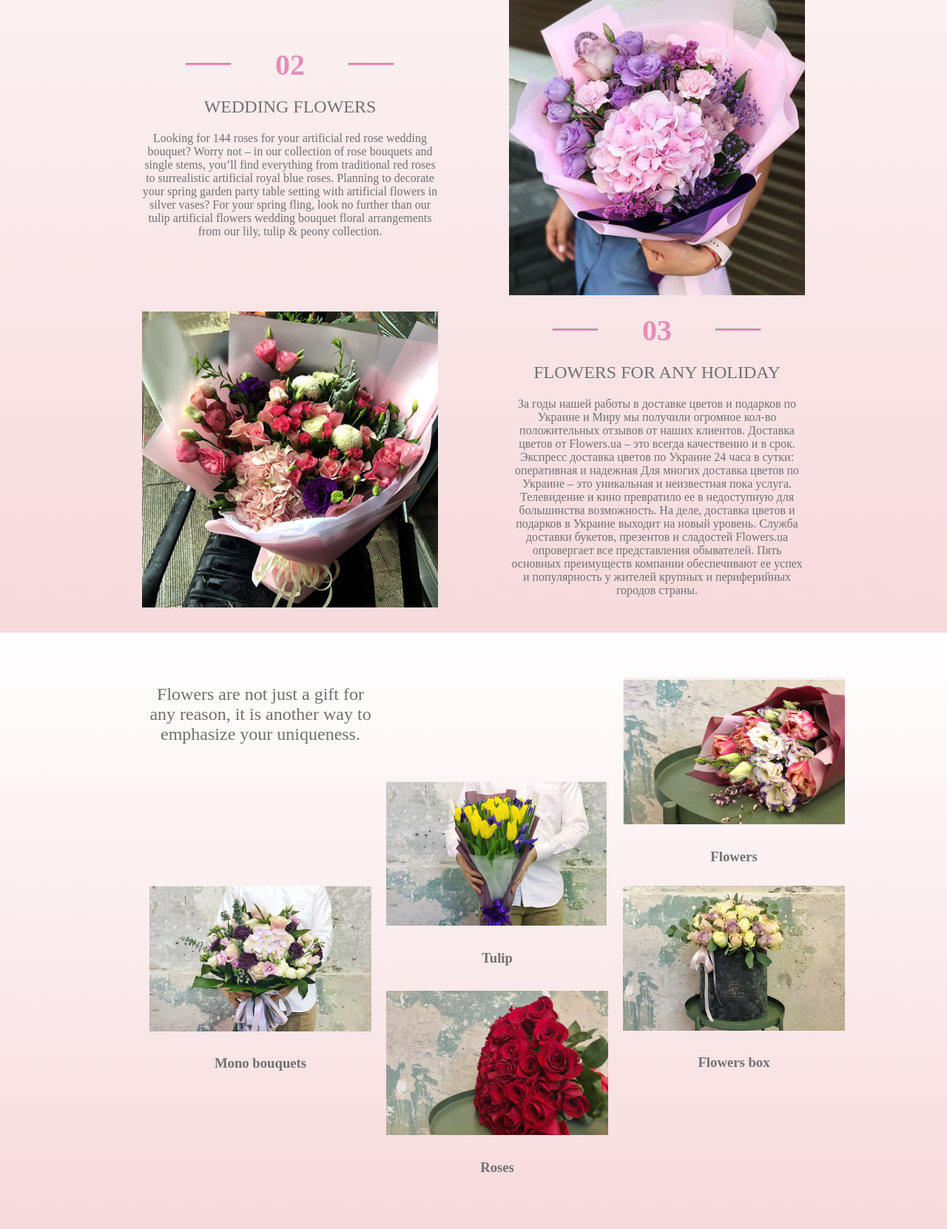
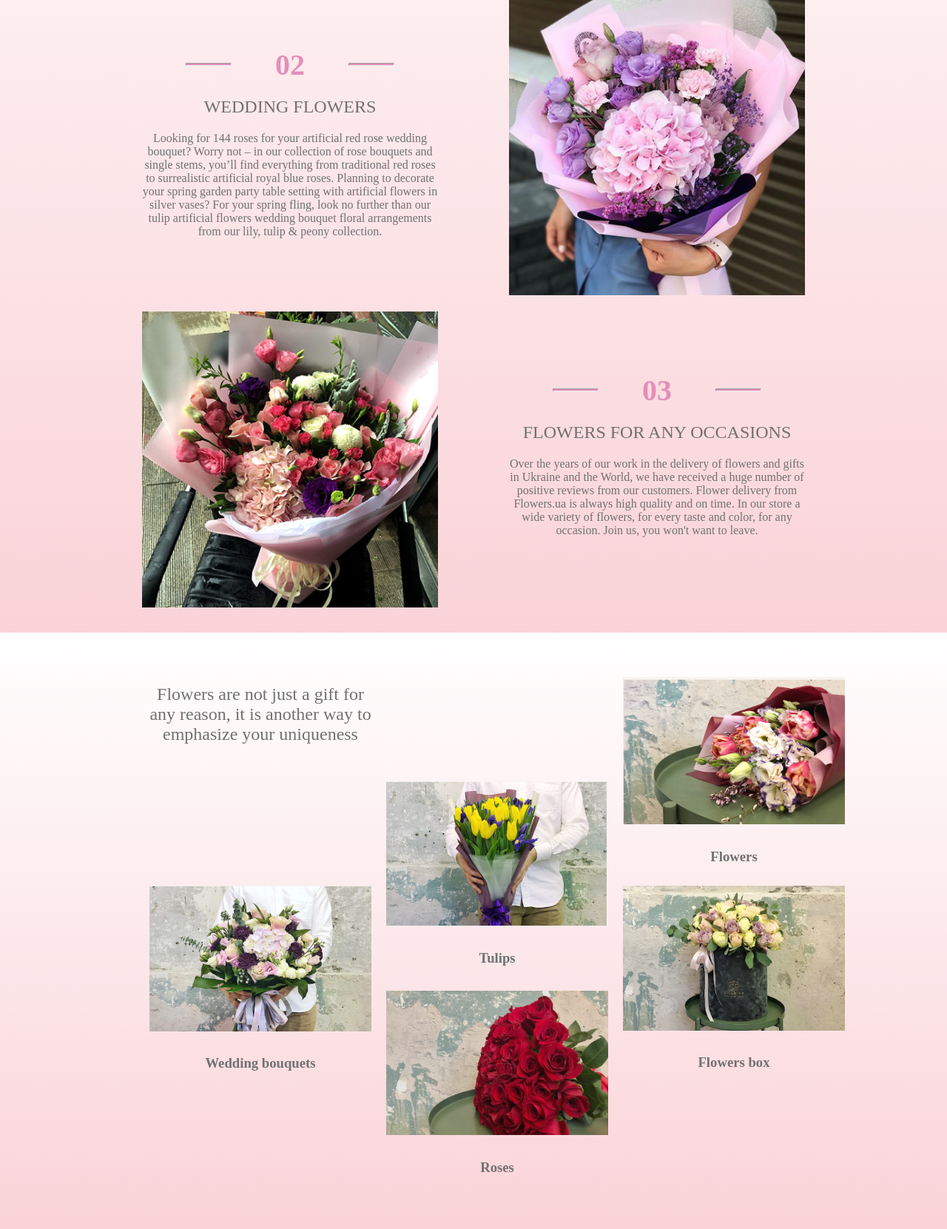
Before and after one commit to SashaNastyaLena/Flower_Store, a PHP site: page / in a window 1280 px wide. Shown: the part 1354-3015 px from the top of the page at 74% size. Run offline with PHP 8.4, Linux system fonts and the light colour scheme.

Commit message:
New colors and button style

```diff
--- a/index.html
+++ b/index.html
@@ -21,7 +21,7 @@
 	<div class="main">
 		<div class="title">
 			<h1><span class="title__1">Flowers</span> <br>For Your Heart</h1>
-			<button class="main-btn">take for yourself</button>
+			<button class="main-btn">Take for yourself</button>
 		</div>
 	</div>
 
@@ -63,15 +63,13 @@
 				<a href="#"><img src="img/3.jpg" style="width: 400px; height:400px;"></a>
 				<div class="propose__cont">
 					<div class="number"><hr><span class="num">03</span><hr> </div>
-					<h2>FLOWERS FOR ANY HOLIDAY</h2>
+					<h2>FLOWERS FOR ANY OCCASIONS</h2>
 					<p  class="propose__text" >
-						За годы нашей работы в доставке цветов и подарков по Украине и Миру мы получили огромное кол-во положительных отзывов от наших клиентов.
-						Доставка цветов от Flowers.ua – это всегда качественно и в срок.
-						Экспресс доставка цветов по Украине 24 часа в сутки: оперативная и надежная
-						Для многих доставка цветов по Украине – это уникальная и неизвестная пока услуга. Телевидение и кино превратило ее
-						в недоступную для большинства возможность. На деле, доставка цветов и подарков в Украине выходит на новый уровень. Служба доставки букетов, презентов и
-						сладостей Flowers.ua опровергает все представления обывателей. Пять основных преимуществ компании обеспечивают
-						ее успех и популярность у жителей крупных и периферийных городов страны.</p>
+						Over the years of our work in the delivery of flowers and gifts in Ukraine and the World,
+						we have received a huge number of positive reviews from our customers.
+						Flower delivery from Flowers.ua is always high quality and on time.
+						In our store a wide variety of flowers, for every taste and color, for any occasion.
+						Join us, you won't want to leave.</p>
 				</div>
 			</div>
 		</div>
@@ -79,9 +77,9 @@
  <section>
 	<div class="content">
 	<div class="wrapper">
-		<h2 class="item">Flowers are not just a gift for any reason, it is another way to emphasize your uniqueness.</h2>
-		<div class="item1"><img src="img/item6.PNG" ><h3>Mono bouquets</h3></div>
-		<div class="item2"><img src="img/item2.PNG" ><h3>Tulip</h3></div>
+		<h2 class="item">Flowers are not just a gift for any reason, it is another way to emphasize your uniqueness</h2>
+		<div class="item1"><img src="img/item6.PNG" ><h3>Wedding bouquets</h3></div>
+		<div class="item2"><img src="img/item2.PNG" ><h3>Tulips</h3></div>
 		<div class="item3"><img src="img/item3.PNG" ><h3>Flowers</h3></div>
 		<div class="item5"><img src="img/item4.PNG" ><h3>Roses</h3></div>
 		<div class="item6"><img src="img/item1.PNG" ><h3>Flowers box</h3></div>
@@ -127,7 +125,7 @@
 				<p>Last year I bought a mix of onion flowers. All flowers have bloomed this year. Very happy with the purchase!</p>
 			</div>
 		</div>
-		<button id="review__btn" onclick="reviewBox()" class="main-btn">give feedback</button>
+		<button id="review__btn" onclick="reviewBox()" class="main-btn">Give us your feedback</button>
 	</div>
 	<div id="review_box">
 		<p>Name:</p>
--- a/main.css
+++ b/main.css
@@ -30,7 +30,7 @@ header{
 }
 .menu a{
 	text-decoration: none;
-	color: #717171;
+	color: #3d5111;
 	font-size: 20px;
 
 	padding: 10px 15px;
@@ -62,12 +62,12 @@ header{
 	cursor: pointer;
 	padding: 10px 30px;
 	margin-top: 30px;
-	font-size: 24px;
-	font-weight: 700;
+	font-size: 21px;
+	font-weight: 600;
 	color: #fff;
-	border: 2px solid #DCD3AD;
+	border: 2px solid whitesmoke;
 	border-radius: 5px;
-	background: linear-gradient(#DCD3AD, rgb(251, 232, 144) 48%, #F1EBC7 52%, rgb(236, 219, 144));
+	background: none;
 }
 .title__1{
 	color: #fff;
@@ -172,7 +172,7 @@ hr{
 	padding-bottom: 30px;
 }
 section{
-	background-image: linear-gradient(  white , rgb(247, 218, 220));
+	background-image: linear-gradient(  white , #fad3d8);
 }
 .wrapper {
 	display: grid;
@@ -228,9 +228,8 @@ section{
 	font-size: 20px;
 }
 .review{
-	border: 2px solid rgb(251, 244, 212);
-	padding: 15px;
-	margin: 5px;
+	padding: 25px;
+	margin: 15px;
 	background-color: rgb(252, 253, 247);
 }
 #reviews{
```
